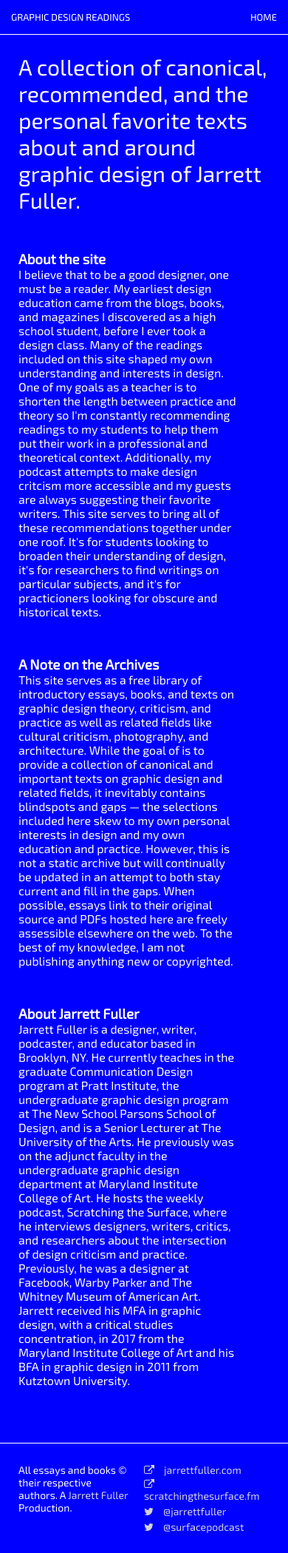
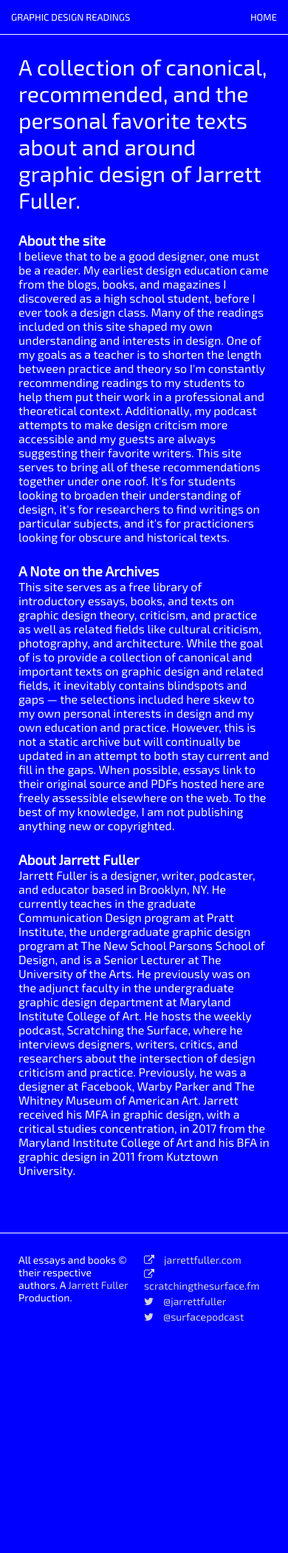
Before and after one commit to jarrettfuller/Graphic-Design-Readings, a Jekyll site: the page built from about.md, in a window 390 px wide. Shown: the whole page at 74% size. Built offline with Jekyll 4.4.1, drawn with Linux system fonts in a browser that asks for light colours; after the commit the page ends 1815 px from its top, so only the background shows below that.

Commit message:
fixed about page

```diff
--- a/_layouts/page.html
+++ b/_layouts/page.html
@@ -111,6 +111,8 @@
     }
     .bio {
         width: 100%;
+        padding-right: 0px;
+        padding-top: 25px;
         float: none;
     }
     .copyright {
```
